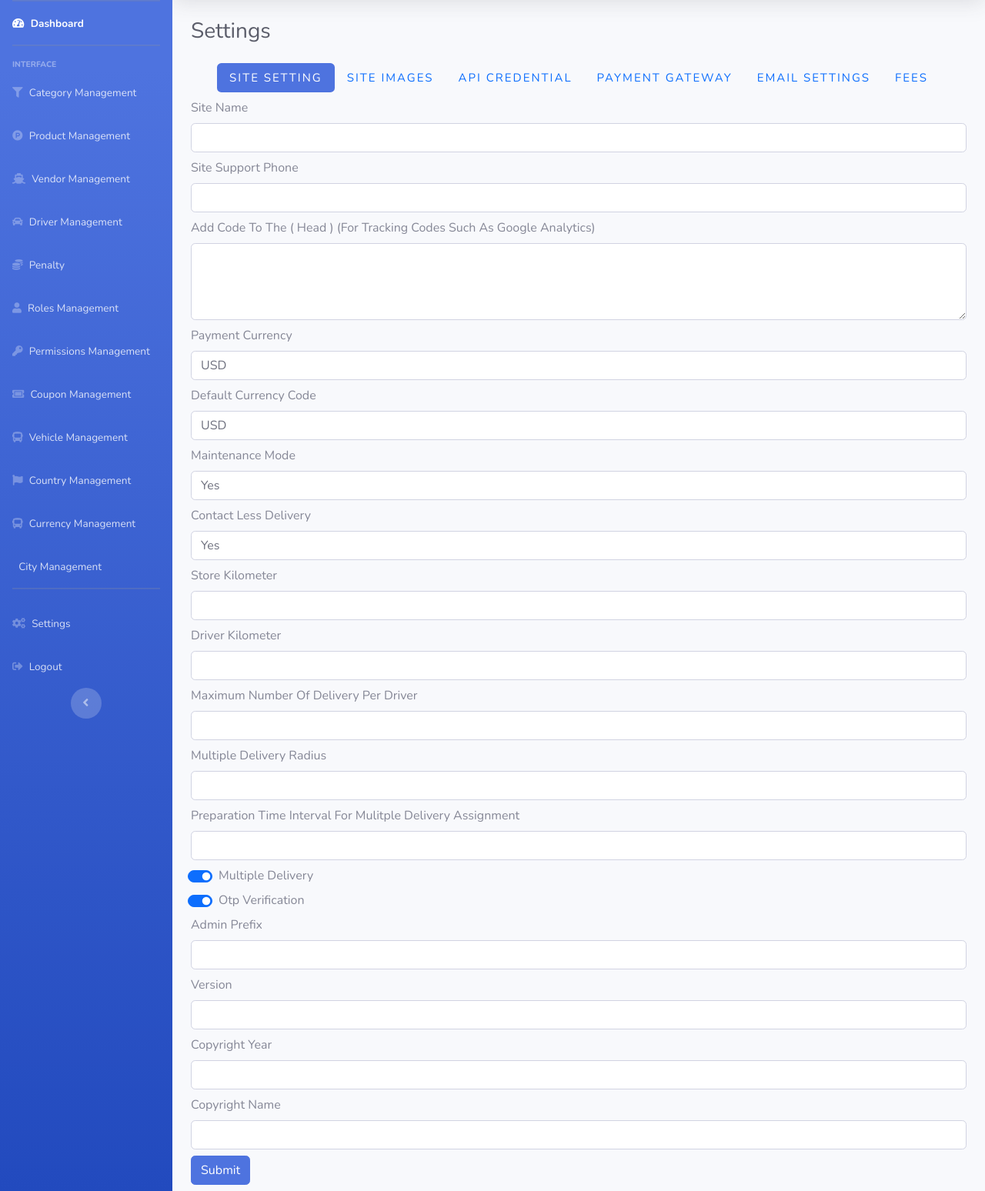
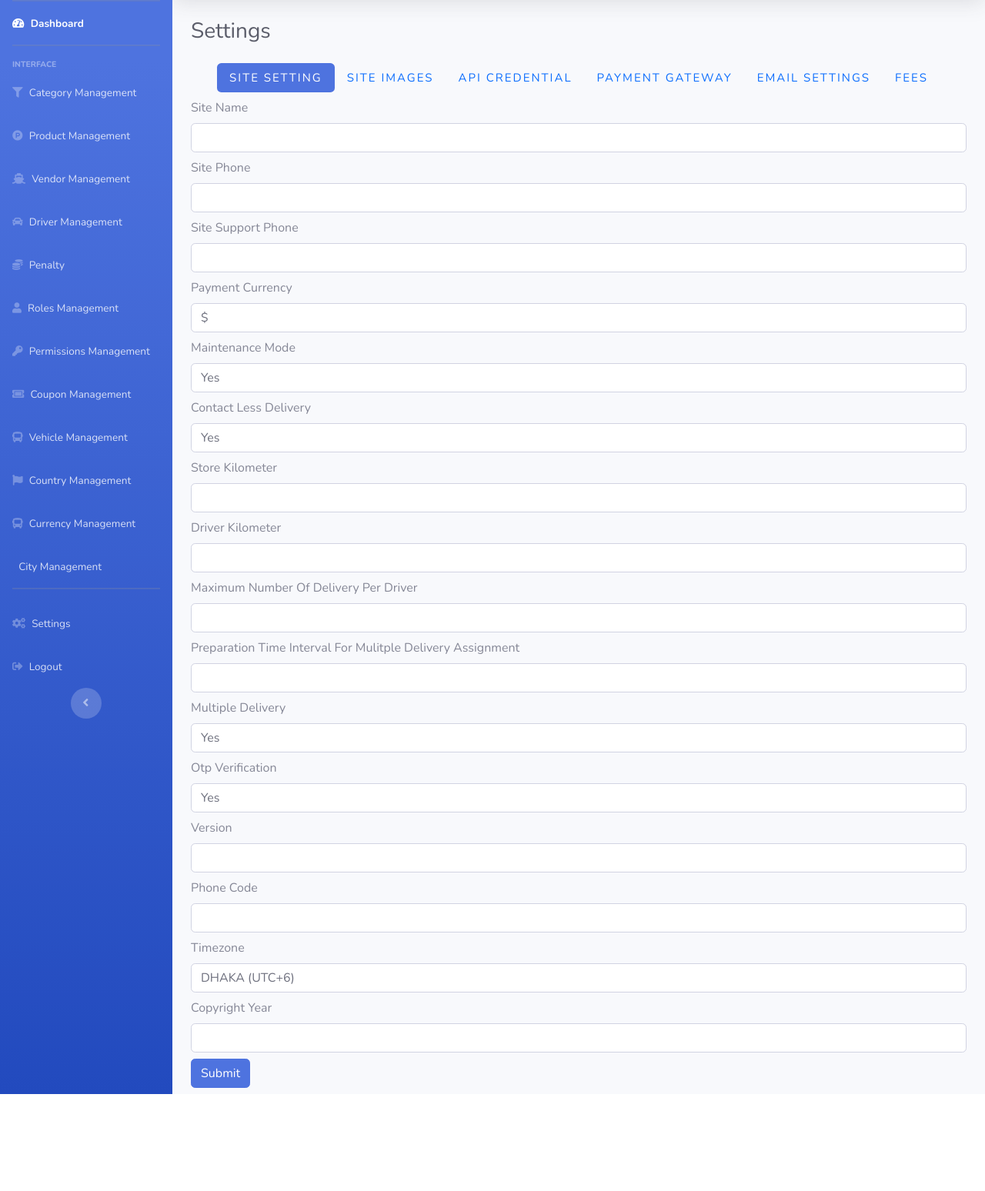
Before and after one commit to sakibovi123/foodoko, a Django app: page /adminpanel/settings/ in a window 1280 px wide. Shown: the part 70-1618 px from the top of the page at 77% size. After the commit the page ends 1492 px from the top, so only its background shows below. Run offline with Django 4.2, Linux system fonts and the light colour scheme; data comes from the database, SQL or seed files in the repository; both versions use the stored data as it was after the commit; some libraries are stand-ins or nearby versions.

Commit message:
26th March

```diff
--- a/Dashboard/admin.py
+++ b/Dashboard/admin.py
@@ -15,5 +15,6 @@ admin.site.register([
     Vehicle,
     Addons,
     Country,
-    City
+    City,
+    TimeZone
 ])
--- a/Dashboard/templates/settings/settings.html
+++ b/Dashboard/templates/settings/settings.html
@@ -123,7 +123,8 @@
                 </button>
               </li>
             </ul>
-            <form>
+            <form action="" method="POST">
+              {% csrf_token %}
             <div class="tab-content" id="pills-tabContent">
 
                 <div
@@ -147,7 +148,7 @@
                     </div>
                     <div class="mt-2">
                       <label for="site-phone" class="form-label"
-                        >Site Support Phone</label
+                        >Site Phone</label
                       >
                       <input
                         type="tel"
@@ -158,19 +159,18 @@
                       />
                     </div>
                     <div class="mt-2">
-                      <label for="site-address" class="form-label"
-                        >Add Code To The ( Head ) (For Tracking Codes Such As
-                        Google Analytics)</label
+                      <label for="site-phone" class="form-label"
+                        >Site Support Phone</label
                       >
-                      <div class="form-floating">
-                        <textarea
-                          class="form-control"
-                          placeholder="Address"
-                          id="floatingTextarea2"
-                          style="height: 100px"
-                        ></textarea>
-                      </div>
+                      <input
+                        type="tel"
+                        class="form-control"
+                        name="support_phone"
+                        id="site-phone"
+                        aria-describedby="site-phone"
+                      />
                     </div>
+
                     <div class="mt-2">
                       <label for="currency">Payment Currency</label>
                       <select
@@ -178,21 +178,12 @@
                         id="currency"
                         name="currency"
                       >
-                        <option value="1">USD</option>
-                        <option value="2">2</option>
+                        <option value="1">$</option>
+                        <option value="2">৳</option>
+                        <option value="€">€</option>
                       </select>
                     </div>
-                    <div class="mt-2">
-                        <label for="currency">Default Currency Code</label>
-                        <select
-                          class="form-control"
-                          id="Code"
-                          name="Code"
-                        >
-                          <option value="1">USD</option>
-                          <option value="2">2</option>
-                        </select>
-                      </div>
+
                       <div class="mt-2">
                         <label for="mode">Maintenance Mode</label>
                         <select
@@ -200,8 +191,8 @@
                           id="mode"
                           name="mode"
                         >
-                          <option value="1">Yes</option>
-                          <option value="2">No</option>
+                          <option value="Yes">Yes</option>
+                          <option value="No">No</option>
                         </select>
                       </div>
                       <div class="mt-2">
@@ -211,8 +202,8 @@
                           id="contact-less"
                           name="contact-less"
                         >
-                          <option value="1">Yes</option>
-                          <option value="2">No</option>
+                          <option value="Yes">Yes</option>
+                          <option value="No">No</option>
                         </select>
                       </div>
                       <div class="mt-2">
@@ -222,7 +213,7 @@
                         <input
                           type="number"
                           class="form-control"
-                          name="site-store"
+                          name="store_kilo"
                           id="site-store"
                           aria-describedby="site-store"
                         />
@@ -234,7 +225,7 @@
                         <input
                           type="number"
                           class="form-control"
-                          name="site-driver"
+                          name="driver_kilo"
                           id="site-driver"
                           aria-describedby="site-driver"
                         />
@@ -246,23 +237,12 @@
                         <input
                           type="number"
                           class="form-control"
-                          name="site-max"
+                          name="max_delivery"
                           id="site-max"
                           aria-describedby="site-max"
                         />
                       </div>
-                      <div class="mt-2">
-                        <label for="site-radius" class="form-label"
-                          >Multiple Delivery Radius</label
-                        >
-                        <input
-                          type="number"
-                          class="form-control"
-                          name="site-radius"
-                          id="site-radius"
-                          aria-describedby="site-radius"
-                        />
-                      </div>
+
                       <div class="mt-2">
                         <label for="site-assignment" class="form-label"
                           >Preparation Time Interval For Mulitple Delivery Assignment</label
@@ -270,35 +250,37 @@
                         <input
                           type="number"
                           class="form-control"
-                          name="site-assignment"
+                          name="preparation_time"
                           id="site-assignment"
                           aria-describedby="site-assignment"
                         />
                       </div>
                       <div class="mt-2">
-                        <div class="form-check switch____man form-switch">
-                            <input class="form-check-input" type="checkbox" role="switch" id="multi-delliver" checked>
-                            <label class="form-check-label" for="multi-delliver">Multiple Delivery</label>
-                          </div>
+                        <label for="site-assignment" class="form-label"
+                          >Multiple Delivery</label>
+                          <select
+                          class="form-control"
+                          id="mode"
+                          name="multiple_delivery"
+                        >
+                          <option value="Yes">Yes</option>
+                          <option value="No">No</option>
+                        </select>
+
                       </div>
                       <div class="mt-2">
-                        <div class="form-check switch____man form-switch">
-                            <input class="form-check-input" type="checkbox" role="switch" id="multi-otp" checked>
-                            <label class="form-check-label" for="multi-otp">Otp Verification</label>
-                          </div>
-                      </div>
-                      <div class="mt-2">
-                        <label for="site-admin" class="form-label"
-                          >Admin Prefix</label
-                        >
-                        <input
-                          type="text"
-                          class="form-control"
-                          name="site-admin"
-                          id="site-admin"
-                          aria-describedby="site-admin"
-                        />
-                      </div>
+                        <label for="site-assignment" class="form-label"
+                          >Otp Verification</label>
+                        <select
+                        class="form-control"
+                        id="mode"
+                        name="otp_verification"
+                      >
+                        <option value="Yes">Yes</option>
+                        <option value="No">No</option>
+                      </select>
+
+                    </div>
                       <div class="mt-2">
                         <label for="site-version" class="form-label"
                           >Version</label
@@ -312,29 +294,40 @@
                         />
                       </div>
                       <div class="mt-2">
+                        <label for="site-version" class="form-label"
+                          >Phone Code</label
+                        >
+                        <input
+                          type="number"
+                          class="form-control"
+                          name="phone_code"
+                          id="site-version"
+                          aria-describedby="site-version"
+                        />
+                      </div>
+                      <div class="mt-2">
+                        <label for="site-version" class="form-label"
+                          >Timezone</label
+                        >
+                        <select class="form-control" name="timezone">
+                          {% for t in timezones %}
+                            <option value="{{ t.id }}">{{ t.zone }}</option>
+                          {% endfor %}
+                        </select>
+                      </div>
+                      <div class="mt-2">
                         <label for="site-copy" class="form-label"
                           >Copyright Year</label
                         >
                         <input
                           type="text"
                           class="form-control"
-                          name="site-copy"
+                          name="copyright_year"
                           id="site-copy"
                           aria-describedby="site-copy"
                         />
                       </div>
-                      <div class="mt-2">
-                        <label for="site-copy-name" class="form-label"
-                          >Copyright Name</label
-                        >
-                        <input
-                          type="text"
-                          class="form-control"
-                          name="site-copy-name"
-                          id="site-copy-name"
-                          aria-describedby="site-copy-name"
-                        />
-                      </div>
+
                       <div class="mt-2 mb-2">
                        <button type="submit" class="btn btn-primary">Submit</button>
                       </div>
@@ -532,7 +525,7 @@
                   <button type="submit" class="btn btn-primary">Submit</button>
                  </div>
 
-            </div>
+                </div>
 
 
 
--- a/Dashboard/views.py
+++ b/Dashboard/views.py
@@ -721,9 +721,11 @@ class Settings(View):
     def get(self, request):
         payment_methods = PaymentMethods.objects.all()
         payout_methods = PayoutMethod.objects.all()
+        timezones = TimeZone.objects.all()
         args = {
             "payment_methods": payment_methods,
             "payout_methods": payout_methods,
+            "timezones": timezones,
         }
         return render(request, self.template_name, args)
 
@@ -762,6 +764,7 @@ class Settings(View):
 
             payment_methods = request.POST.get("payment_methods")
             payout_methods = request.POST.get("payout_methods")
+            timezone = request.POST.get("timezone")
 
             settings = SiteSettings(
                 user=user,
@@ -794,6 +797,7 @@ class Settings(View):
                 booking_fee=booking_fee,
                 store_comission=store_comission,
                 driver_comission=driver_comission,
+                timezone = TimeZone.objects.get(id=timezone)
             )
 
             # settings.save()
@@ -946,10 +950,7 @@ class EditCity(View):
     def post(self, request, city_slug):
         post = request.POST
         city_obj = self.get_object(city_slug)
-
         city_obj.slug = post["slug"]
         city_obj.city_name = post["city_name"]
-
         city_obj.save()
-
         return redirect("CityManagement")
--- a/app/models.py
+++ b/app/models.py
@@ -62,6 +62,7 @@ class Order(models.Model):
         ("Cancelled", "Cancelled"),
         ("Restaurant rejected your order", "Restaurant rejected your order")
     )
+    created_at = models.DateField(default=date.today)
     invoice_no = models.CharField(max_length=255, null=True, blank=True)
     user = models.ForeignKey(User, on_delete=models.CASCADE)
     vendor = models.ForeignKey(VendorProfile, on_delete=models.CASCADE)
--- a/app/urls.py
+++ b/app/urls.py
@@ -8,6 +8,11 @@ urlpatterns = [
     # category wise item
     path("category-wise-item/<str:title>/", CategorywiseProduct.as_view(), name="CategoryWiseItem"),
 
+    # User Order page
+    path("user-orders/", OrderView.as_view(), name="orderView"),
+    # User Order Detail View
+    path("<str:invoice_no>/", UserOrderDetail.as_view(), name="UserOrderDetails"),
+
     # All Actions
     path("add-to-cart/", add_to_cart, name="addTocart"),
     # checkout
```
Also changed, not shown: Dashboard/models.py (+16 -0 lines), app/templates/main/leftsidebar.html (+2 -16 lines), app/templates/restaurant/order.html (added, +66 -0 lines), app/views.py (+23 -0 lines), Dashboard/migrations/0011_timezone_sitesettings_default_rating_and_more.py (added), app/migrations/0020_order_created_at.py (added), app/templates/restaurant/user_order_details.html (added), db.sqlite3, media/images/941c10d1-c44a-49ae-9a70-27215890ca20-removebg-preview.png (added), media/images/banner1.jpg (added), static/css/order.css (added).
